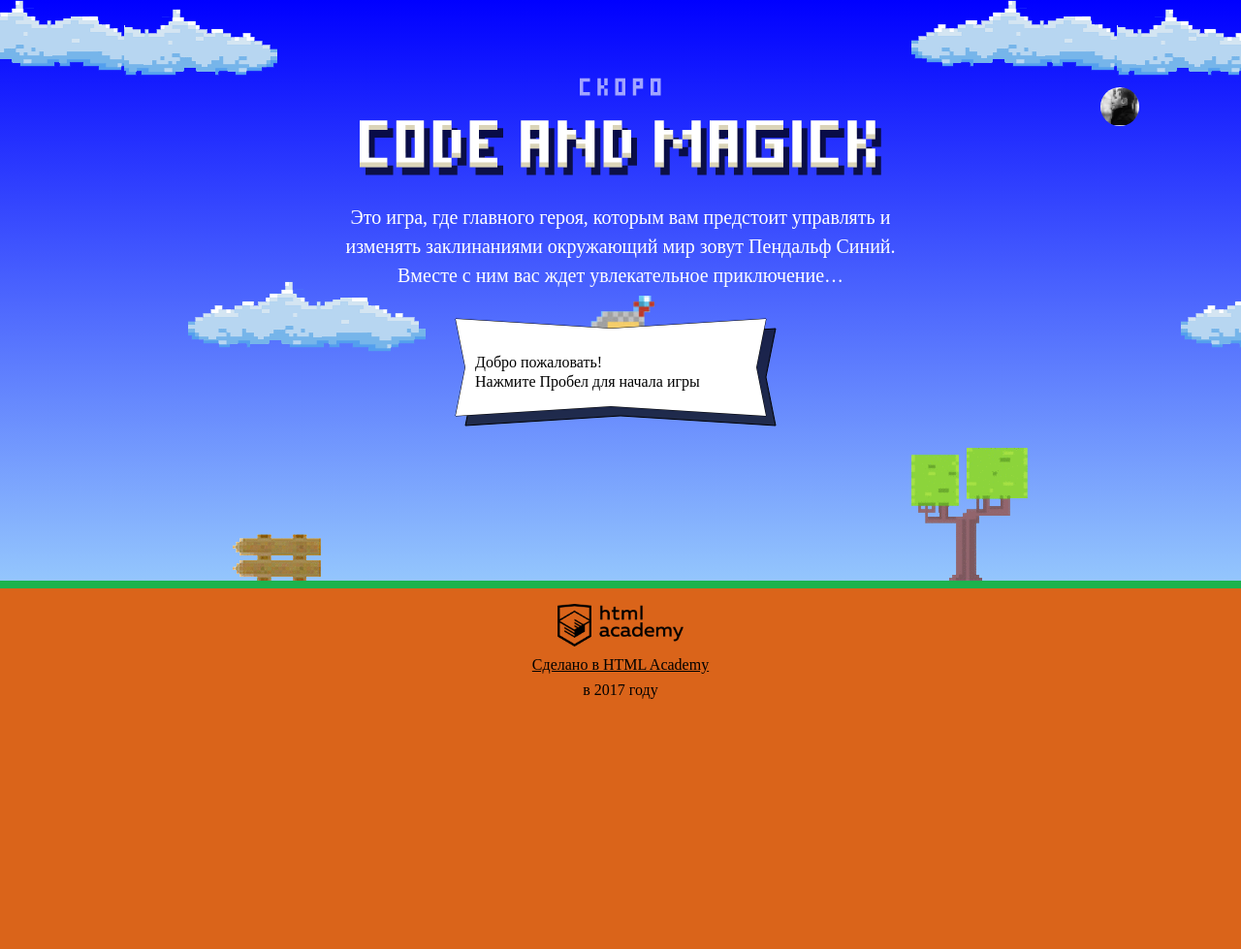
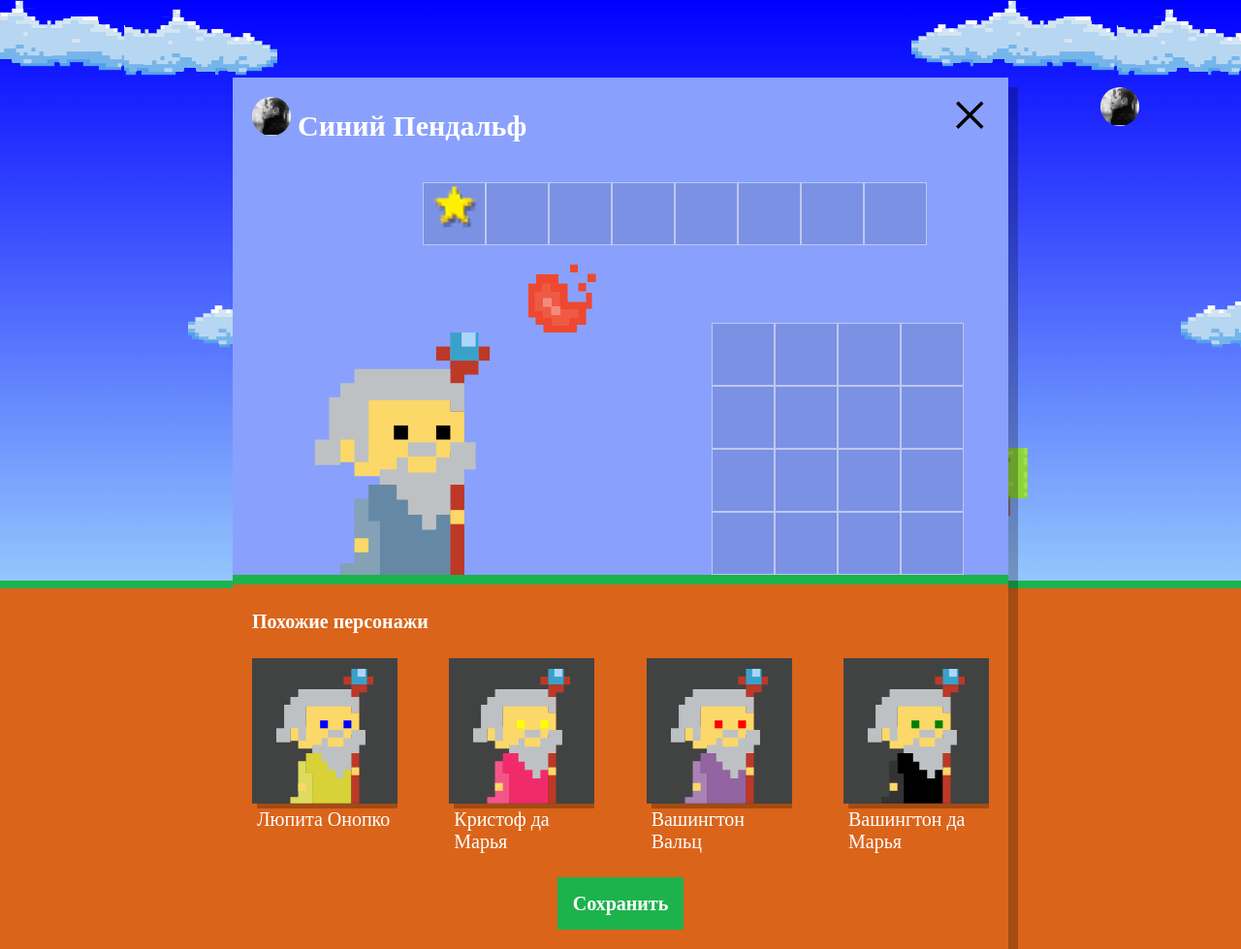
Before and after one commit to NikolaiKotikov/818323-code-and-magick-17, a website: page index.html in a window 1280 px wide. Shown: the whole page at 97% size. Before the commit the page ends 800 px from the top, so only its background shows below. Drawn offline with Linux system fonts and the light colour scheme; a web font is replaced by a local one.

Commit message:
Задание №4 учебный проект

```diff
--- a/index.html
+++ b/index.html
@@ -202,6 +202,7 @@
 </script>
 <script src="js/stat.js"></script>
 <script src="js/game.js"></script>
+<script src="js/setup.js"></script>
 
 </body>
 
--- /dev/null
+++ b/js/setup.js
@@ -0,0 +1,58 @@
+'use strict';
+
+var WIZARD_NAMES = ['Иван', 'Хуан Себастьян', 'Мария', 'Кристоф', 'Виктор', 'Юлия', 'Люпита', 'Вашингтон'];
+var WIZARD_SURNAMES = ['да Марья', 'Верон', 'Мирабелла', 'Вальц', 'Онопко', 'Топольницкая', 'Нионго', 'Ирвинг'];
+var WIZARD_COAT_COLORS = ['rgb(101, 137, 164)', 'rgb(241, 43, 107)', 'rgb(146, 100, 161)', 'rgb(56, 159, 117)', 'rgb(215, 210, 55)', 'rgb(0, 0, 0)'];
+var WIZARD_EYES_COLORS = ['black', 'red', 'blue', 'yellow', 'green'];
+
+var userDialog = document.querySelector('.setup');
+userDialog.classList.remove('hidden');
+
+var similarListElement = userDialog.querySelector('.setup-similar-list');
+var similarWizardTemplate = document.querySelector('#similar-wizard-template').content.querySelector('.setup-similar-item');
+
+var getRandomElement = function (array) {
+  return array[Math.floor(Math.random() * array.length)];
+};
+var getWizardFullName = function (names, surnames) {
+  return getRandomElement(names) + ' ' + getRandomElement(surnames);
+};
+
+var createWizards = function (amount) {
+  var wizards = [];
+
+  for (var i = 0; i < amount; i++) {
+    var wizardDescription = {};
+    var wizardFullName = getWizardFullName(WIZARD_NAMES, WIZARD_SURNAMES);
+    var wizardCoatColor = getRandomElement(WIZARD_COAT_COLORS);
+    var wizardEyesColor = getRandomElement(WIZARD_EYES_COLORS);
+
+    wizardDescription.name = wizardFullName;
+    wizardDescription.coatColor = wizardCoatColor;
+    wizardDescription.eyesColor = wizardEyesColor;
+    wizards.push(wizardDescription);
+  }
+
+  return wizards;
+};
+
+var renderWizard = function (wizard) {
+  var wizardElement = similarWizardTemplate.cloneNode(true);
+
+  wizardElement.querySelector('.setup-similar-label').textContent = wizard.name;
+  wizardElement.querySelector('.wizard-coat').style.fill = wizard.coatColor;
+  wizardElement.querySelector('.wizard-eyes').style.fill = wizard.eyesColor;
+
+  return wizardElement;
+};
+
+var createFragment = function () {
+  var fragment = document.createDocumentFragment();
+  var wizards = createWizards(4);
+  for (var i = 0; i < wizards.length; i++) {
+    fragment.appendChild(renderWizard(wizards[i]));
+  }
+  similarListElement.appendChild(fragment);
+};
+createFragment();
+userDialog.querySelector('.setup-similar').classList.remove('hidden');
```
